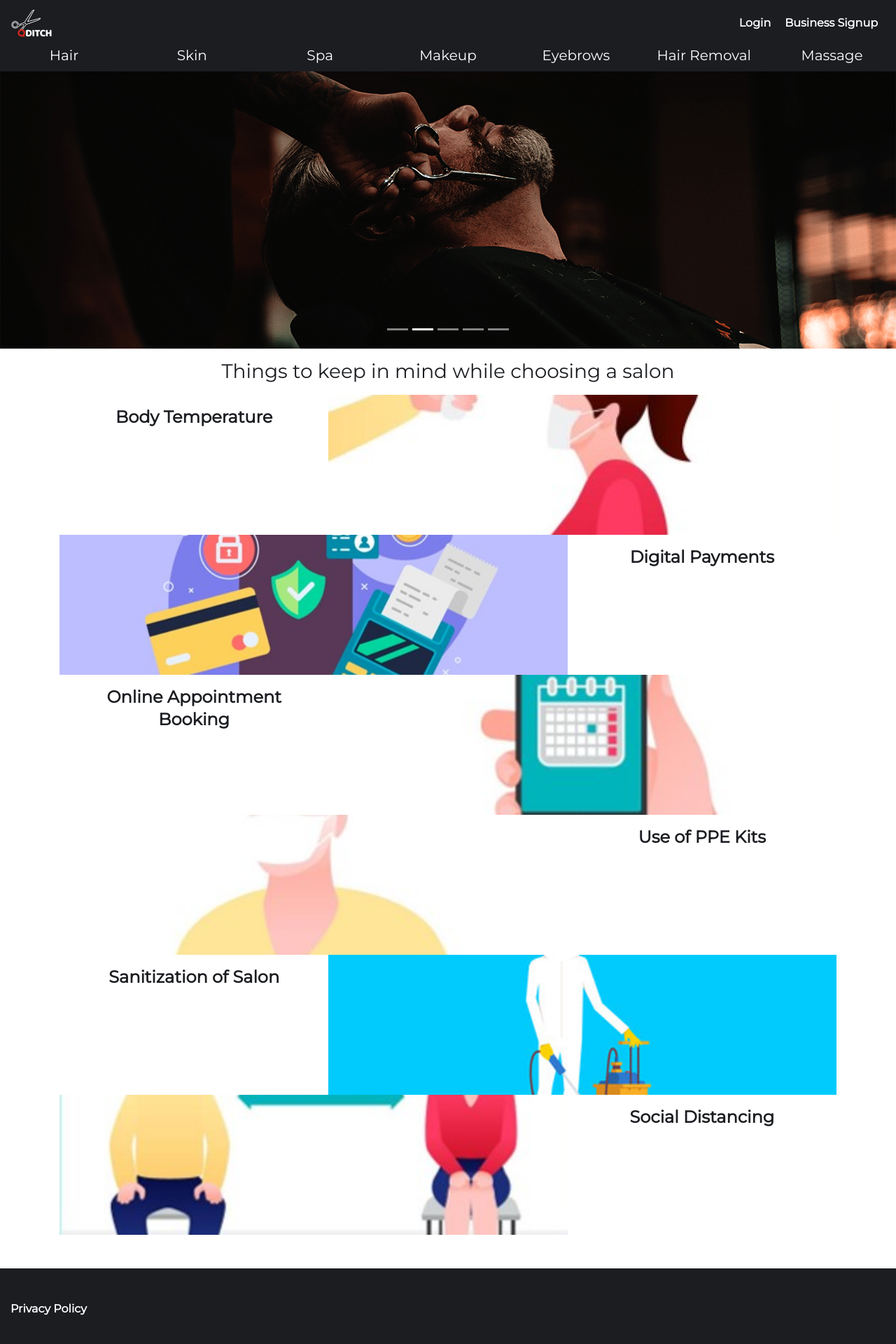
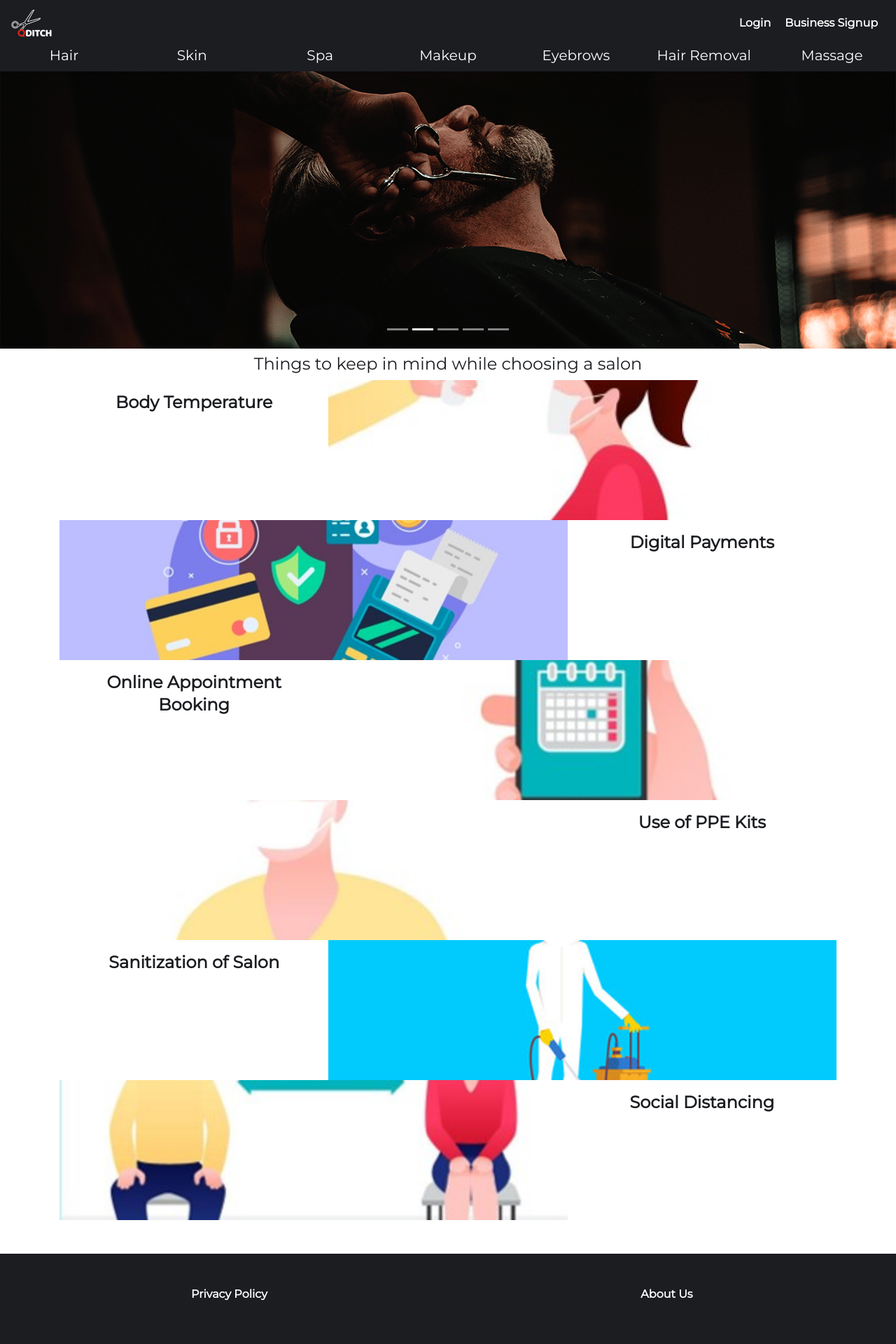
Before and after one commit to alfazkhan/qditch-frontend, a React (Create React App) app: page / in a window 1280 px wide. Shown: the top 1920 px of the page at 70% size. Built offline with nearby package versions, Linux system fonts and the light colour scheme; no server answers; a web font is replaced by a local one.

Commit message:
About us added

```diff
--- a/package.json
+++ b/package.json
@@ -25,6 +25,7 @@
     "react-bootstrap": "^1.0.1",
     "react-dom": "^16.13.1",
     "react-images-upload": "^1.2.8",
+    "react-lottie": "^1.2.3",
     "react-otp-input": "^2.0.0",
     "react-redux": "^7.2.0",
     "react-router-dom": "^5.2.0",
--- /dev/null
+++ b/src/Components/AboutUs/Aboutus.js
@@ -0,0 +1,13 @@
+import React, { Component } from 'react'
+
+export class Aboutus extends Component {
+    render() {
+        return (
+            <div>
+               “Qditch – Ditch the Queue “”is a start-up focussed on empowering customers. This website is a real-time booking solution for anyone who wants to avail a service provided by the salons. With everything online customer doesn’t have to be dependent on any one and can choose a salon and the service as he or she wishes. This start-up was founded by “MDI Gurgaon” graduates in 2020. With a mission to simplify things for customer and simultaneously for salons, Qditch has a vision of being “The Marketplace” for all the salons in India
+            </div>
+        )
+    }
+}
+
+export default Aboutus
--- a/src/Components/BusinessInfo/SalonCard/SalonCard.js
+++ b/src/Components/BusinessInfo/SalonCard/SalonCard.js
@@ -9,6 +9,8 @@ import Typography from '@material-ui/core/Typography';
 import Axios from '../../../Axios';
 import { withRouter } from 'react-router-dom';
 import { CircularProgress } from '@material-ui/core';
+import Lottie from 'react-lottie';
+
 import SalonResults from '../../SearchResults/SalonResultCards/SalonResultCards';
 
 
--- a/src/Components/Footer/Footer.js
+++ b/src/Components/Footer/Footer.js
@@ -1,20 +1,45 @@
 import React, { Component } from 'react'
-import { Button,Dialog, DialogContent,DialogActions } from '@material-ui/core'
+import { Button,Dialog, DialogContent,DialogActions, DialogTitle } from '@material-ui/core'
 import PrivacyPolicy from '../PrivacyPolicy/PrivacyPolicy'
 import Colors from '../../Constants/Colors'
+import Aboutus from '../AboutUs/Aboutus'
 
 export class Footer extends Component {
 
     state={
         policyModal: true,
-        modalContent: null
+        modalContent: null,
+        aboutUsModal:true
     }
 
 
+    aboutUsHandler = () => {
+        console.log("object")
+        const modalContent = (
+            <Dialog onClose={() => this.setState({ aboutUsModal: false, modalContent: null })} aria-labelledby="simple-dialog-title" fullWidth maxWidth='lg' open={true}>
+                <DialogTitle>About Us</DialogTitle>
+                <DialogContent>
+                    <Aboutus/>
+                </DialogContent>
+                <DialogActions>
+                    <Button onClick={() => this.setState({ aboutUsModal: false, modalContent: null })} color="secondary">
+                        Close
+              </Button>
+                </DialogActions>
+            </Dialog>
+
+        )
+
+        this.setState({
+            aboutUsModal: true,
+            modalContent: modalContent
+        })
+    }
     policyModalHandler = () => {
         console.log("object")
         const modalContent = (
-            <Dialog onClose={() => this.setState({ policyModal: false, modalContent: null })} aria-labelledby="simple-dialog-title" fullWidth maxWidth='xl' open={true}>
+            <Dialog onClose={() => this.setState({ policyModal: false, modalContent: null })} aria-labelledby="simple-dialog-title" fullWidth maxWidth='lg' open={true}>
+                <DialogTitle>Privacy Policy</DialogTitle>
                 <DialogContent>
                     <PrivacyPolicy/>
                 </DialogContent>
@@ -38,7 +63,8 @@ export class Footer extends Component {
             <div>
                 <div class="container-fluid mt-5" style={styles.footer}>
                     <div className="row mx-auto">
-                        <h6 className="mt-5" onClick={this.policyModalHandler} style={{cursor:'pointer'}}><strong >Privacy Policy</strong></h6>
+                        <h6 className="mt-5 col" onClick={this.policyModalHandler} style={{cursor:'pointer'}}><strong >Privacy Policy</strong></h6>
+                        <h6 className="mt-5 col" onClick={this.aboutUsHandler} style={{cursor:'pointer'}}><strong >About Us</strong></h6>
                     </div>
                     <div>
 
--- a/src/Components/SlideShow/Slideshow.js
+++ b/src/Components/SlideShow/Slideshow.js
@@ -65,7 +65,7 @@ const Slideshow = (props) => {
                 </ol>
                 <div className="carousel-inner">
                     <div className="carousel-item active">
-                        <img className="d-block w-100" src={Slide5} style={styles.thumbpost_down} alt="First slide" />
+                        <img className="d-block w-100" src={Slide5} style={styles.thumbpost_center} alt="First slide" />
                     </div>
                     <div className="carousel-item">
                         <img className="d-block w-100" src={Slide1} style={styles.thumbpost_up} alt="First slide" />
@@ -96,7 +96,7 @@ const Slideshow = (props) => {
 
             {window.innerWidth <= 1000
                 ? <div>
-                    <Heading text="Services To Choose From" />
+                    <h4 className="mt-3">Services To Choose From</h4>
                     <div className="container-fluid mt-2" style={{ overflowX: 'scroll' }}>
                         {/* <div className="row" style={{overflowX:'scroll'}}>
                         <CategoryImage image={Hair}/>
--- a/src/Container/Landing/Landing.js
+++ b/src/Container/Landing/Landing.js
@@ -52,7 +52,7 @@ export class Landing extends Component {
                 <Slideshow />
 
 
-                <h3 className="my-3 text-center">Things to keep in mind while choosing a salon</h3>
+                <h4 className="my-2 text-center">Things to keep in mind while choosing a salon</h4>
                 {window.innerWidth > 768
                     ?
                     <div className="container">
--- a/src/Container/Navigator/Navigator.css
+++ b/src/Container/Navigator/Navigator.css
@@ -1,6 +1,6 @@
-.navigation-bar{
+/* .navigation-bar{
     padding-bottom: 50%;
-}
+} */
 
 .nav-item{
     margin: 10px;
```
Also changed, not shown: 1 other file (tests, documents, lock files or other folders).
